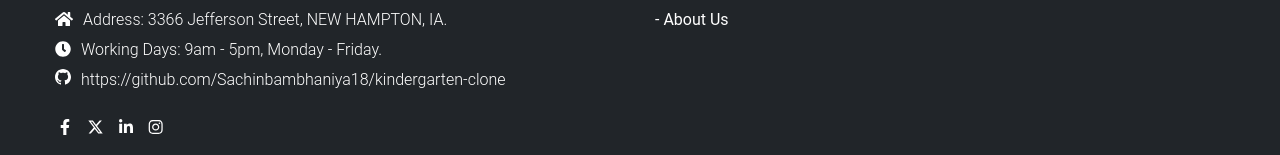
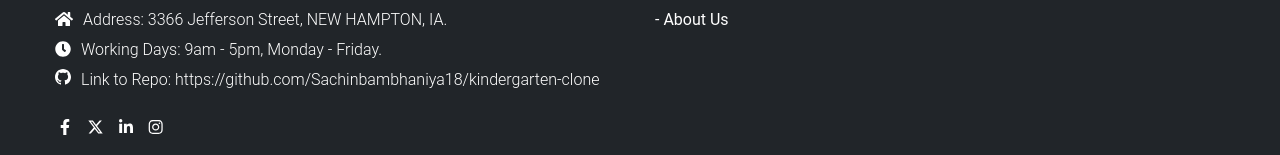
Before and after one commit to Sachinbambhaniya18/kindergarten-clone, a React (Create React App) app: page / in a window 1280 px wide. Shown: the part 6471-6626 px from the top of the page. Built offline with nearby package versions, Linux system fonts and the light colour scheme.

Commit message:
Minor changes

```diff
--- a/src/components/others/footer/Footer.jsx
+++ b/src/components/others/footer/Footer.jsx
@@ -29,7 +29,8 @@ const Footer = () => {
                                 </li>
                                 <li>
                                     <GitHub />
-                                    <a href="https://github.com/Sachinbambhaniya18/kindergarten-clone" target='blank'>https://github.com/Sachinbambhaniya18/kindergarten-clone</a>
+                                    Link to Repo:
+                                    <a href="https://github.com/Sachinbambhaniya18/kindergarten-clone" target='blank'> https://github.com/Sachinbambhaniya18/kindergarten-clone</a>
                                 </li>
                             </ul>
                             <ul className="Socials">
```
